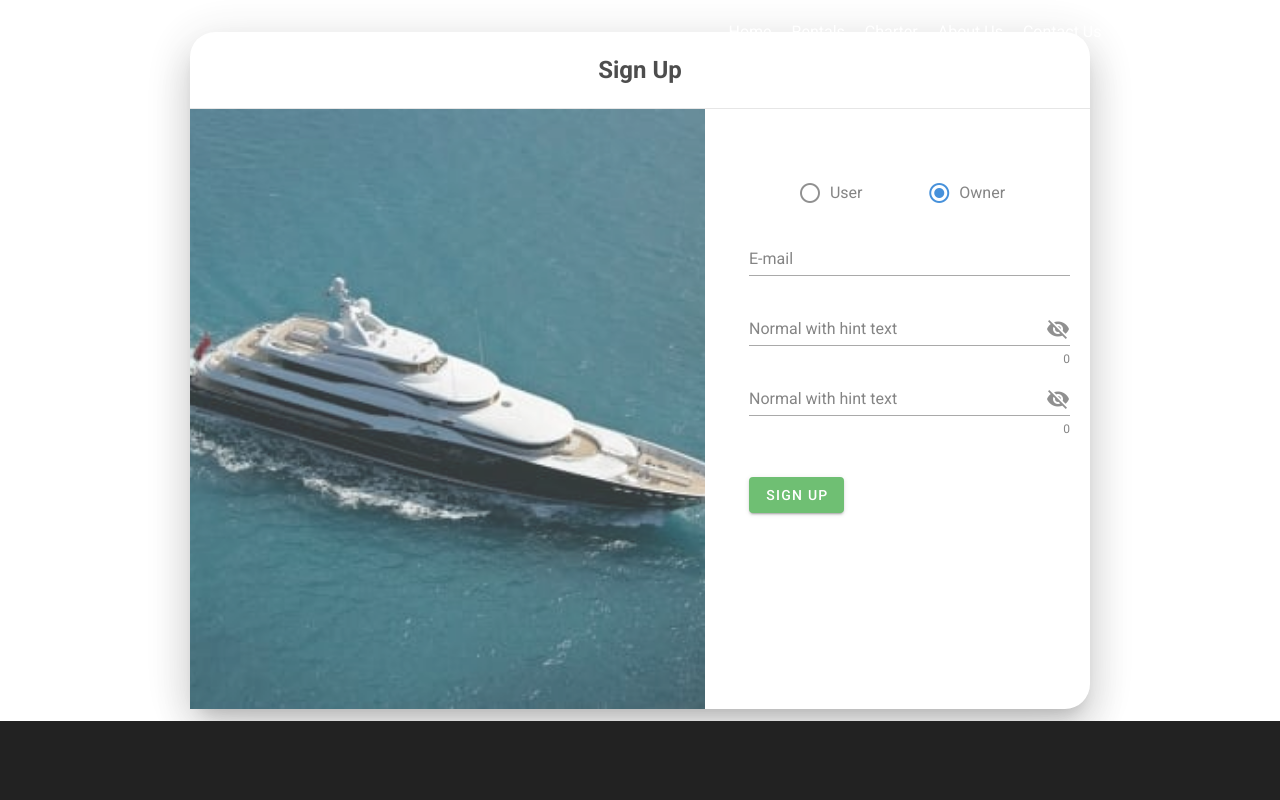
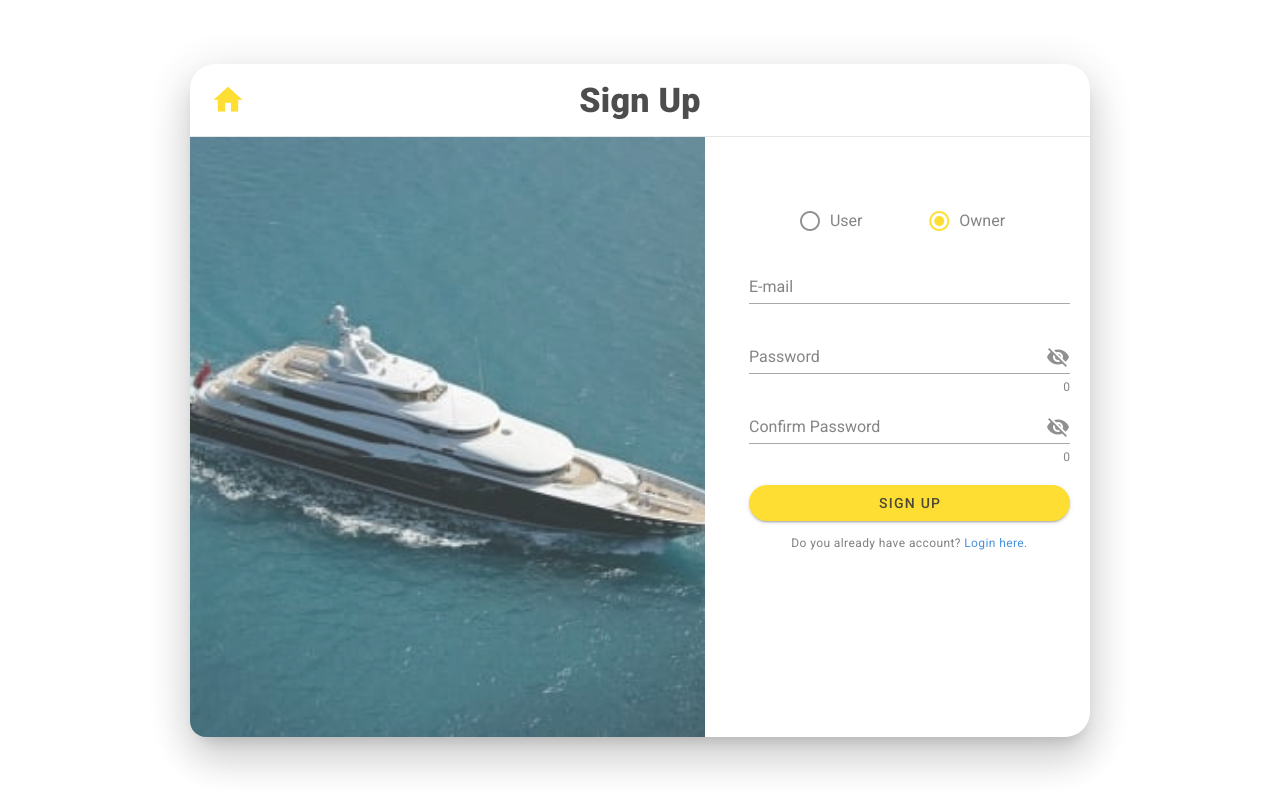
Before and after one commit to EricLi0702/yacht-frontend, a Vue app: page /register in a window 1280 px wide. Both pictures are taken after a click on the element "Owner". Shown: the top 800 px of the page. Built offline with nearby package versions, Linux system fonts and the light colour scheme; what vue-toastify would draw is missing.

Commit message:
register ui updated

```diff
--- a/src/App.vue
+++ b/src/App.vue
@@ -1,10 +1,10 @@
 <template>
   <v-app>
-    <Header :appBarColor="shouldYellow ?shouldAppBarColor: appBarColor" />
+    <Header v-if="isShownHeader" :appBarColor="shouldYellow ? shouldAppBarColor : appBarColor" />
     <v-main class="pt-0">
       <router-view></router-view>
     </v-main>
-    <Footer />
+    <Footer v-if="isShownFooter" />
     <GoTop :show="showGoTop" />
   </v-app>
 </template>
@@ -25,19 +25,34 @@ export default {
     windowTop: 0,
     showGoTop: false,
     shouldYellow: false,
-    shouldAppBarColor: 'transparent',
+    shouldAppBarColor: "transparent",
     appBarColor: "transparent",
+    isShownHeader: true,
+    isShownFooter: true,
   }),
   mounted() {
+    console.log("((((((CREATED")
     window.addEventListener("scroll", this.onScroll);
   },
   created() {
+    console.log("RRRRR")
+    console.log("++++++++++++CURRENT_PATH: ", this.currentPath.name)
     if (this.currentPath.name == "charter-detail") {
       this.shouldYellow = true;
       this.shouldAppBarColor = "yellow accent-4";
     } else {
       this.shouldYellow = false;
       this.shouldAppBarColor = "transparent";
+    }
+    if (
+      this.currentPath.name == "login" ||
+      this.currentPath.name == "register"
+    ) {
+      this.isShownHeader = false;
+      this.isShownFooter = false;
+    } else {
+      this.isShownHeader = true;
+      this.isShownFooter = true;
     }
   },
   beforeDestroy() {
@@ -58,6 +73,13 @@ export default {
         } else {
           this.shouldYellow = false;
           this.shouldAppBarColor = "transparent";
+        }
+        if (val.name == "login" || val.name == "register") {
+          this.isShownHeader = false;
+          this.isShownFooter = false;
+        } else {
+          this.isShownHeader = true;
+          this.isShownFooter = true;
         }
       },
       deeper: true,
--- a/src/assets/css/main.css
+++ b/src/assets/css/main.css
@@ -144,6 +144,10 @@ body {
   color: black !important;
 }
 
+.h-100-vh{
+  height: 100vh!important;
+}
+
 .w-50 {
   width: 50%;
 }
@@ -219,6 +223,11 @@ body {
   min-width: 100px;
 }
 
+.put-item-middle{
+  top: 50%;
+  transform: translateY(-50%);
+}
+
 @media screen and (max-width: 953px) {
   .charter-filter-con{
     top: 56px;
--- a/src/router/index.js
+++ b/src/router/index.js
@@ -36,6 +36,21 @@ export const router = new Router({
       name:'charter'
     },
     {
+      path:'/rental',
+      component:Charter,
+      name:'rental'
+    },
+    {
+      path:'/about',
+      component:Charter,
+      name:'about'
+    },
+    {
+      path:'/contact',
+      component:Charter,
+      name:'contact'
+    },
+    {
       path:'/charter/detail',
       component:CharterDetail,
       name:'charter-detail'
--- a/src/views/Register.vue
+++ b/src/views/Register.vue
@@ -1,30 +1,56 @@
 <template>
-  <v-container class="mt-5 justify-center d-flex">
+  <v-container class="justify-center d-flex align-center h-100-vh">
     <v-card elevation="24" class="login-card">
-      <h2 class="pa-5 text-center">Sign Up</h2>
-      <v-divider></v-divider>
+      <v-card-title class="position-relative text-center">
+        <p class="w-100 text-md-h4 font-weight-black text-h5 text-center mb-0">
+          Sign Up
+        </p>
+        <v-btn
+          icon
+          class="position-absolute put-item-middle"
+          style="left: 20px"
+          href="/home"
+        >
+          <v-icon color="yellow accent-4" size="35">mdi-home</v-icon>
+        </v-btn>
+      </v-card-title>
+      <v-divider />
       <v-row>
-        <v-col cols="12" md="7">
+        <v-col cols="12" md="7" class="hidden-sm-and-down">
           <v-img
-            width="100%"
             height="600"
             src="../assets/image/signup.jpg"
+            class="rounded-bl-xl"
           ></v-img>
         </v-col>
         <v-col cols="12" md="5" class="py-16 px-8">
           <v-radio-group v-model="userType" row>
             <v-spacer></v-spacer>
-            <v-radio label="User" value="user"></v-radio>
+            <v-radio
+              label="User"
+              value="user"
+              color="yellow accent-4"
+            ></v-radio>
             <v-spacer></v-spacer>
-            <v-radio label="Owner" value="owner"></v-radio>
+            <v-radio
+              label="Owner"
+              value="owner"
+              color="yellow accent-4"
+            ></v-radio>
             <v-spacer></v-spacer>
           </v-radio-group>
-          <v-form ref="form" v-model="valid" lazy-validation v-if="userType =='user'">
+          <v-form
+            ref="form"
+            v-model="valid"
+            lazy-validation
+            v-if="userType == 'user'"
+          >
             <v-text-field
               v-model="email"
               :rules="emailRules"
               label="E-mail"
               required
+              color="yellow accent-4"
             ></v-text-field>
 
             <v-text-field
@@ -33,9 +59,10 @@
               :rules="passwordRules"
               :type="showPass ? 'text' : 'password'"
               name="input-10-1"
-              label="Normal with hint text"
+              label="Password"
               hint="At least 8 characters"
               counter
+              color="yellow accent-4"
               @click:append="showPass = !showPass"
             ></v-text-field>
 
@@ -45,20 +72,31 @@
               :rules="confirmPasswordRules"
               :type="showConPass ? 'text' : 'password'"
               name="input-10-1"
-              label="Normal with hint text"
+              label="Confirm Password"
               hint="At least 8 characters"
               counter
+              color="yellow accent-4"
               @click:append="showConPass = !showConPass"
             ></v-text-field>
 
             <v-btn
               :disabled="!valid"
-              color="success"
-              class="mr-4 mt-10"
+              color="yellow accent-4"
+              rounded
+              block
+              class="mt-5 ml-auto"
               @click="signUp"
             >
               Sign Up
             </v-btn>
+            <div
+              class="w-100 d-flex align-center justify-center text-center pt-3"
+            >
+              <p class="mb-0 text-caption grey--text text--darken-2">
+                Do you already have account?
+                <a href="/login" class="text-decoration-none">Login here.</a>
+              </p>
+            </div>
           </v-form>
           <div v-else>
             <v-form ref="form" v-model="valid" lazy-validation>
@@ -67,6 +105,7 @@
                 :rules="emailRules"
                 label="E-mail"
                 required
+                color="yellow accent-4"
               ></v-text-field>
 
               <v-text-field
@@ -75,9 +114,10 @@
                 :rules="passwordRules"
                 :type="showPass ? 'text' : 'password'"
                 name="input-10-1"
-              label="Normal with hint text"
+                label="Password"
                 hint="At least 8 characters"
                 counter
+                color="yellow accent-4"
                 @click:append="showPass = !showPass"
               ></v-text-field>
 
@@ -87,20 +127,37 @@
                 :rules="confirmPasswordRules"
                 :type="showConPass ? 'text' : 'password'"
                 name="input-10-1"
-              label="Normal with hint text"
+                label="Confirm Password"
                 hint="At least 8 characters"
                 counter
+                color="yellow accent-4"
                 @click:append="showConPass = !showConPass"
               ></v-text-field>
-
               <v-btn
                 :disabled="!valid"
-              color="success"
-              class="mr-4 mt-10"
+                color="yellow accent-4"
+                rounded
+                block
+                class="mt-5 ml-auto"
                 @click="signUp"
               >
                 Sign Up
               </v-btn>
+              <div
+                class="
+                  w-100
+                  d-flex
+                  align-center
+                  justify-center
+                  text-center
+                  pt-3
+                "
+              >
+                <p class="mb-0 text-caption grey--text text--darken-2">
+                  Do you already have account?
+                  <a href="/login" class="text-decoration-none">Login here.</a>
+                </p>
+              </div>
             </v-form>
           </div>
         </v-col>
@@ -113,13 +170,13 @@
 export default {
   data: () => ({
     valid: true,
-    userType:'user',
+    userType: "user",
     password: "",
     passwordRules: [
       (v) => !!v || "Password is required",
       (v) => (v && v.length >= 8) || "Password must be more than 8 characters",
     ],
-    confirmPassword:"",
+    confirmPassword: "",
     confirmPasswordRules: [
       (v) => !!v || "Confirm Password is required",
       (v) => (v && v.length >= 8) || "Password must be more than 8 characters",
@@ -130,30 +187,26 @@ export default {
       (v) => !!v || "E-mail is required",
       (v) => /.+@.+\..+/.test(v) || "E-mail must be valid",
     ],
-    showPass:false,
-    showConPass:false,
+    showPass: false,
+    showConPass: false,
   }),
-  watch:{
-    userType(val){
-      console.log('userType:',val)
-      this.email = ''
-      this.password = ''
-      this.confirmPassword = ''
-      this.showPass = false
-      this.showConPass = false
-
-    }
+  watch: {
+    userType(val) {
+      console.log("userType:", val);
+      this.email = "";
+      this.password = "";
+      this.confirmPassword = "";
+      this.showPass = false;
+      this.showConPass = false;
+    },
   },
 
   methods: {
     signUp() {
-      console.log('signup')
-      if(this.password != this.confirmPassword){
-        return this.$vToastify.error(
-          "confirm password does not match"
-        );
+      console.log("signup");
+      if (this.password != this.confirmPassword) {
+        return this.$vToastify.error("confirm password does not match");
       }
-
     },
   },
 };
```
Lines whose indentation alone changed are shown as unchanged.
